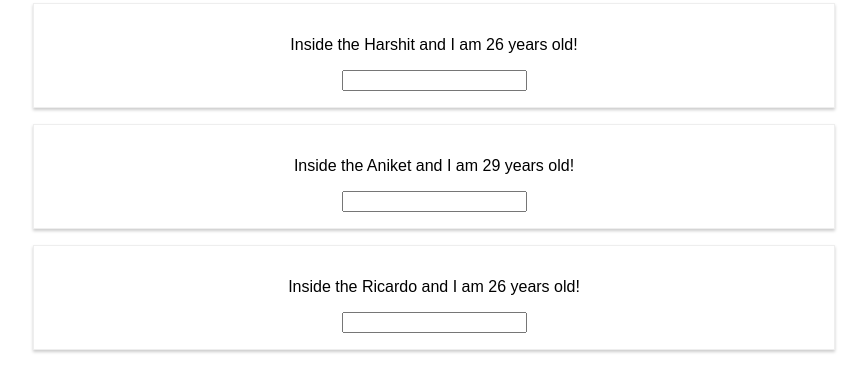
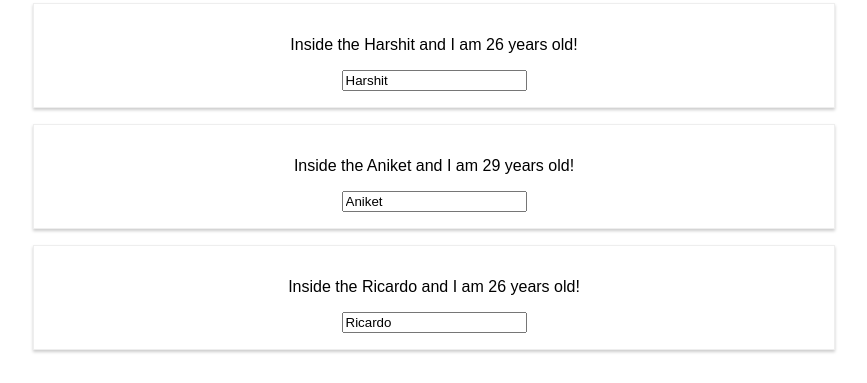
Before and after one commit to harry101491/new-react-app, a React (Create React App) app: page / in a window 1280 px wide. Both pictures are taken after a click on the button "Switch Name". Shown: the part 133-516 px from the top of the page, without its empty margins (206-1073 px from the left). Built offline with nearby package versions, Linux system fonts and the light colour scheme; the HTML template or start-up script is replaced by a standard one.

Commit message:
feat(adding the event handling and changing of array)

```diff
--- a/src/App.js
+++ b/src/App.js
@@ -6,15 +6,18 @@ class App extends Component {
   state = {
     persons: [
       {
+        id: 0,
         name: "Harshit",
         age: 26
       },
       {
+        id: 1,
         name: "Aniket",
         age: 29,
         hobbies: "Cricket"
       },
       {
+        id: 2,
         name: "Ricardo",
         age: 26
       }
@@ -76,24 +79,28 @@ class App extends Component {
     });
   }
 
-  nameChangedHandler = (event) => {
-    console.log("Inside the change of the event");
+  nameChangedHandler = (event, id) => {
+    const personIndex = this.state.persons.findIndex((p) => {
+      return p.id === id;
+    });
+
+    const person = {
+      ...this.state.persons[personIndex]
+    };
+
+    person.name = event.target.value;
+
+    const persons = [
+      ...this.state.persons
+    ];
+
+    persons[personIndex] = person;
+
+    console.log("The persons array before changing");
+    console.log(persons);
+
     this.setState({
-      persons: [
-        {
-          name: event.target.value,
-          age: 26
-        },
-        {
-          name: "Aniket",
-          age: 29,
-          hobbies: "Cricket"
-        },
-        {
-          name: "Ricardo",
-          age: 27
-        }
-      ]
+      persons
     });
   }
 
@@ -119,6 +126,8 @@ class App extends Component {
                 click={ this.deletePersonHandler.bind(this, index) }
                 name={ person.name }
                 age={ person.age }
+                key={ person.id }
+                changed={ (event) => this.nameChangedHandler(event, person.id) }
               />
             })
           }
--- a/src/Person/Person.js
+++ b/src/Person/Person.js
@@ -12,7 +12,7 @@ const Person = (props) => {
             <p>
                 { props.children }
             </p>
-            <input type="text" />
+            <input type="text" onChange={ props.changed } value={ props.name }/>
         </div>
     );
 };
```
